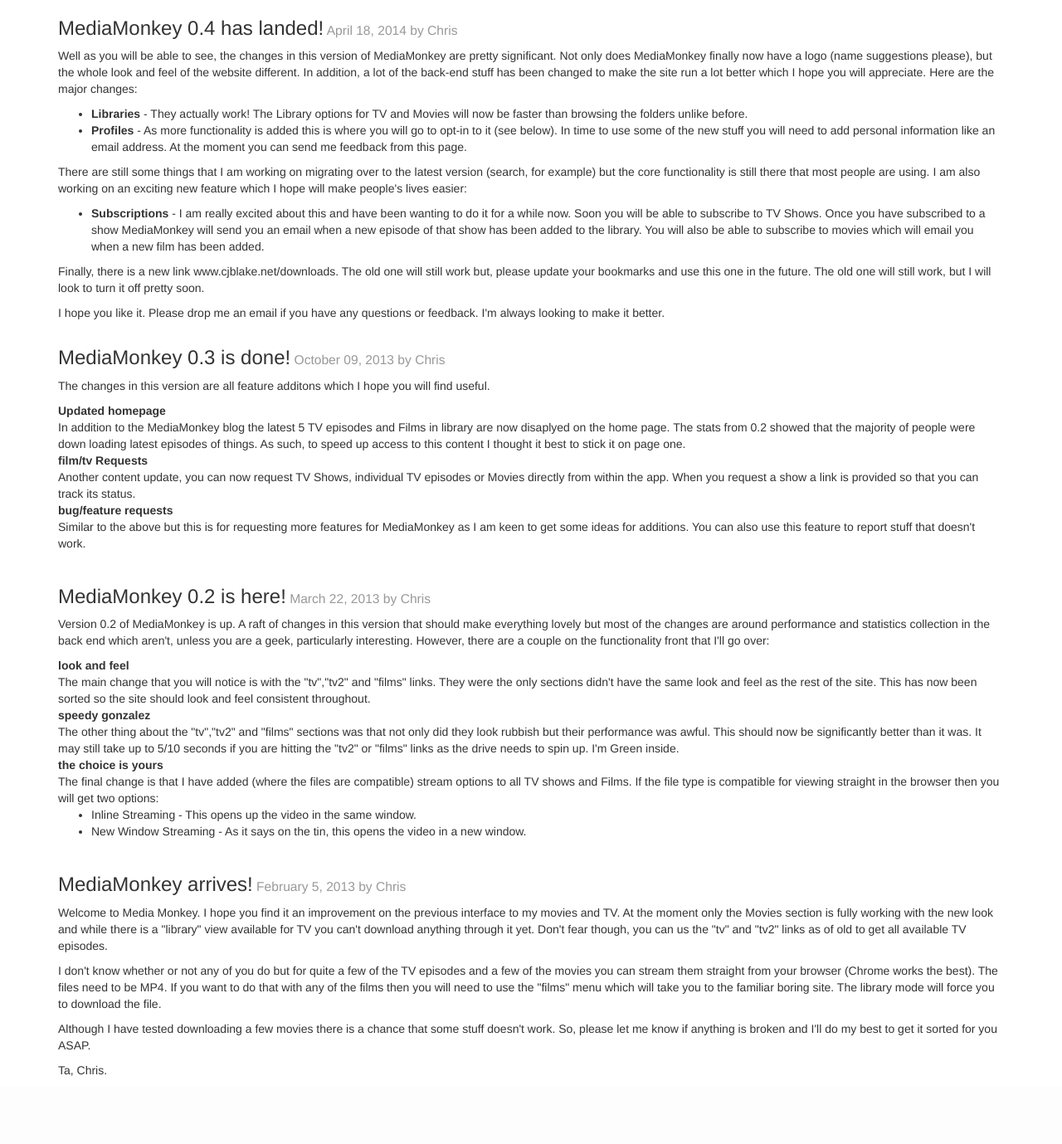
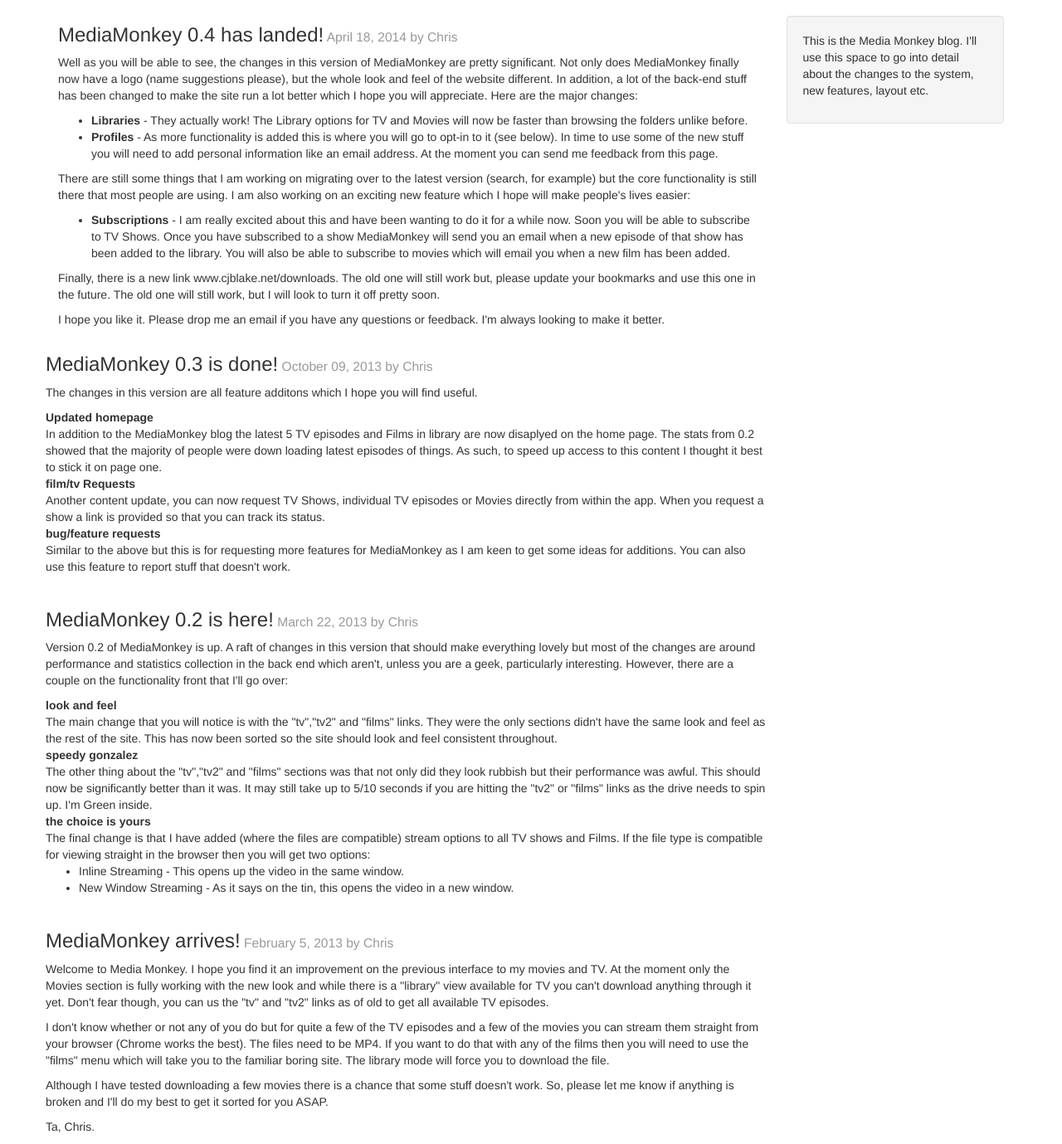
Before and after one commit to cj13579/mediamonkey, a PHP site: page /blog.php in a window 1280 px wide. Shown: the part 51-1430 px from the top of the page at 83% size. Before the commit the page ends 1348 px from the top, so only its background shows below. Run offline with PHP 8.4, Linux system fonts and the light colour scheme; the visitor is signed in with stand-in values (Sample User, id 1); a stand-in replaces the project's code that opens the database connection; some libraries are stand-ins or nearby versions.

Commit message:
Updated blog format

```diff
--- a/blog.php
+++ b/blog.php
@@ -71,14 +71,16 @@ if(!isset($_SESSION["user"]))
     <!-- End Header -->
 
     <!-- Body -->
-    <div class="container-fluid">
-		<!-- Main jumbotron for a primary marketing message or call to action -->
-		<div class="container">
-      	<!-- Example row of columns -->
-      	<div class="row"><div class="col-md-12"></div></div>
+    <div class="container">
       	<!-- <div class="row"><div class="col-md-12"><h1>The MediaMonkey Blog</h1></div></div> -->
-      	<div class="row"><div class="col-md-12"></div></div>
-      	<div class="row"><div class="col-md-12"><h3>MediaMonkey 0.4 has landed!<small> April 18, 2014 by Chris</small></h3></div></div>
+      	<div class="row">
+      	<p>
+      	<p>
+      	</div>
+      	<div class="row">
+
+      	<div class="col-md-9" id="monkey04">
+      	<h3>MediaMonkey 0.4 has landed!<small> April 18, 2014 by Chris</small></h3>
 <p>Well as you will be able to see, the changes in this version of MediaMonkey are pretty significant. Not only does MediaMonkey finally now have a logo (name suggestions please), but the whole look and feel of the website different. In addition, a lot of the back-end stuff has been changed to make the site run a lot better which I hope you will appreciate. Here are the major changes:</p>
 
 <ul>
@@ -102,8 +104,18 @@ if(!isset($_SESSION["user"]))
   <dt>Media browsing</dt>
   <dd>...</dd>
 </dl> -->
-      	<div class="row"><div class="col-md-12"></div></div>
-      	<div class="row"><div class="col-md-12"><h3>MediaMonkey 0.3 is done!<small> October 09, 2013 by Chris</small></h3></div></div>
+		</div>
+		<div class="col-md-3">
+		<p>
+
+			<div class="well">
+				<p>This is the Media Monkey blog. I'll use this space to go into detail about the changes to the system, new features, layout etc.</p>
+			</div>
+		</p>
+		</div>
+
+      	<div class="row"><div class="col-md-9"></div></div>
+      	<div class="row" id="monkey03"><div class="col-md-9"><h3>MediaMonkey 0.3 is done!<small> October 09, 2013 by Chris</small></h3>
 <p>The changes in this version are all feature additons which I hope you will find useful.</p>
 <dl>
   <dt>Updated homepage</dt>
@@ -113,8 +125,13 @@ if(!isset($_SESSION["user"]))
   <dt>bug/feature requests</dt>
   <dd>Similar to the above but this is for requesting more features for MediaMonkey as I am keen to get some ideas for additions. You can also use this feature to report stuff that doesn't work.</dd>
 </dl>
-      	<div class="row"><div class="col-md-12"></div></div>
-      	<div class="row"><div class="col-md-12"><h3>MediaMonkey 0.2 is here!<small> March 22, 2013 by Chris</small></h3></div></div>
+</div>
+<div class="col-md-3"></div>
+</div>
+
+
+      	<div class="row"><div class="col-md-9"></div></div>
+      	<div class="row" id="monkey02"><div class="col-md-9"><h3>MediaMonkey 0.2 is here!<small> March 22, 2013 by Chris</small></h3>
 <p>Version 0.2 of MediaMonkey is up. A raft of changes in this version that should make everything lovely but most of the changes are around performance and statistics collection in the back end which aren't, unless you are a geek, particularly interesting. However, there are a couple on the functionality front that I'll go over:</p>
 <dl>
   <dt>look and feel</dt>
@@ -129,16 +146,22 @@ if(!isset($_SESSION["user"]))
   </ul>
   </dd>
 </dl>
-      	<div class="row"><div class="col-md-12"></div></div>
-      	<div class="row"><div class="col-md-12"><h3>MediaMonkey arrives!<small> February 5, 2013 by Chris</small></h3></div></div>
+</div>
+<div class="col-md-3"></div>
+</div>
+      	<div class="row"><div class="col-md-9"></div><div class="col-md-3"></div></div>
+      	<div class="row" id="monkey"><div class="col-md-9"><h3>MediaMonkey arrives!<small> February 5, 2013 by Chris</small></h3>
 <p>Welcome to Media Monkey. I hope you find it an improvement on the previous interface to my movies and TV. At the moment only the Movies section is fully working with the new look and while there is a "library" view available for TV you can't download anything through it yet. Don't fear though, you can us the "tv" and "tv2" links as of old to get all available TV episodes.</p>
 
 			<p>I don't know whether or not any of you do but for quite a few of the TV episodes and a few of the movies you can stream them straight from your browser (Chrome works the best). The files need to be MP4. If you want to do that with any of the films then you will need to use the "films" menu which will take you to the familiar boring site. The library mode will force you to download the file.</p>
 
 			<p>Although I have tested downloading a few movies there is a chance that some stuff doesn't work. So, please let me know if anything is broken and I'll do my best to get it sorted for you ASAP.</p>
 			<p> Ta, Chris.</p>
-      	</div>
+		<div class="col-md-3"></div>
+	</div></div>
+
     </div>
+
     <!-- End Body -->
 
 
--- a/index.php
+++ b/index.php
@@ -108,7 +108,7 @@ $userlast = $_SESSION['userlast'];
 		<div class="jumbotron">
 			<div class="container">
 				<p><b><? echo "$userfirst"; ?></b>, you cheeky monkey! MediaMonkey has been completely redesigned from the ground up to make it neater, faster and prettier. Click on the button below for more details about the changes.</p>
-				<p><a class="btn btn-primary btn-lg" href="blog.php" role="button">Learn more &raquo;</a></p>
+				<p><a class="btn btn-primary btn-lg" href="blog.php#monkey04" role="button">Learn more &raquo;</a></p>
 			</div>
 		</div>
 
```
